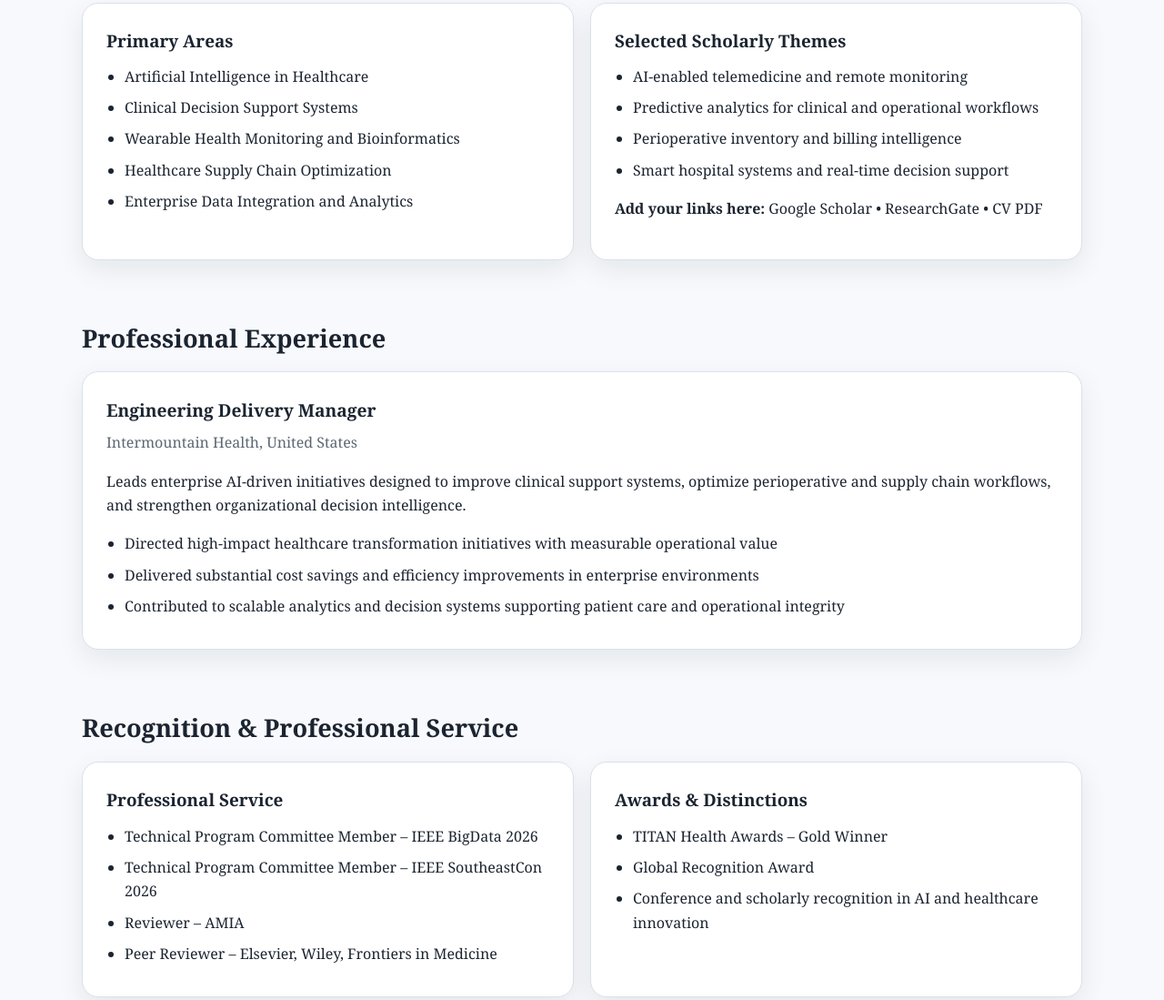
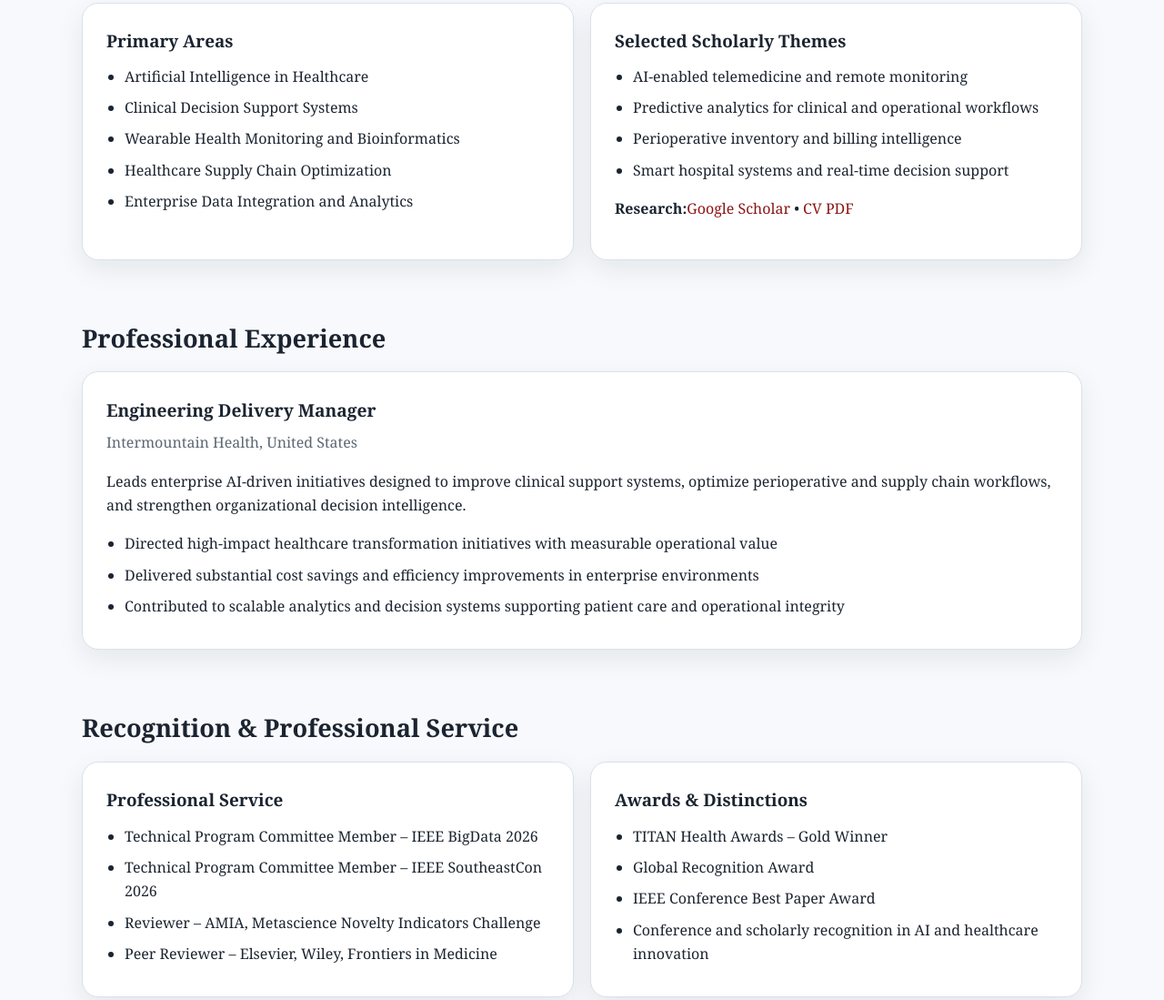
Before and after one commit to kiranpersonalwebsite12/kiranpersonalwebsite12.github.io, a plain HTML site: page index.html in a window 1280 px wide. Shown: the part 1642-2741 px from the top of the page at 91% size. Drawn offline with Linux system fonts and the light colour scheme.

Commit message:
Update index.html

```diff
--- a/index.html
+++ b/index.html
@@ -401,7 +401,7 @@
               <li>Perioperative inventory and billing intelligence</li>
               <li>Smart hospital systems and real-time decision support</li>
             </ul>
-            <p><strong>Add your links here:</strong> Google Scholar • ResearchGate • CV PDF</p>
+            <p><strong>Research:</strong><a href="https://scholar.google.com/citations?hl=en&user=wdrRBhYAAAAJ">Google Scholar</a> • <a href="https://scholar.google.com/citations?hl=en&user=wdrRBhYAAAAJ">CV PDF</a> </p>
           </div>
         </div>
       </div>
@@ -434,7 +434,7 @@
             <ul class="clean">
               <li>Technical Program Committee Member – IEEE BigData 2026</li>
               <li>Technical Program Committee Member – IEEE SoutheastCon 2026</li>
-              <li>Reviewer – AMIA</li>
+              <li>Reviewer – AMIA, Metascience Novelty Indicators Challenge</li>
               <li>Peer Reviewer – Elsevier, Wiley, Frontiers in Medicine</li>
             </ul>
           </div>
@@ -443,6 +443,7 @@
             <ul class="clean">
               <li>TITAN Health Awards – Gold Winner</li>
               <li>Global Recognition Award</li>
+              <li>IEEE Conference Best Paper Award</li>
               <li>Conference and scholarly recognition in AI and healthcare innovation</li>
             </ul>
           </div>
```
